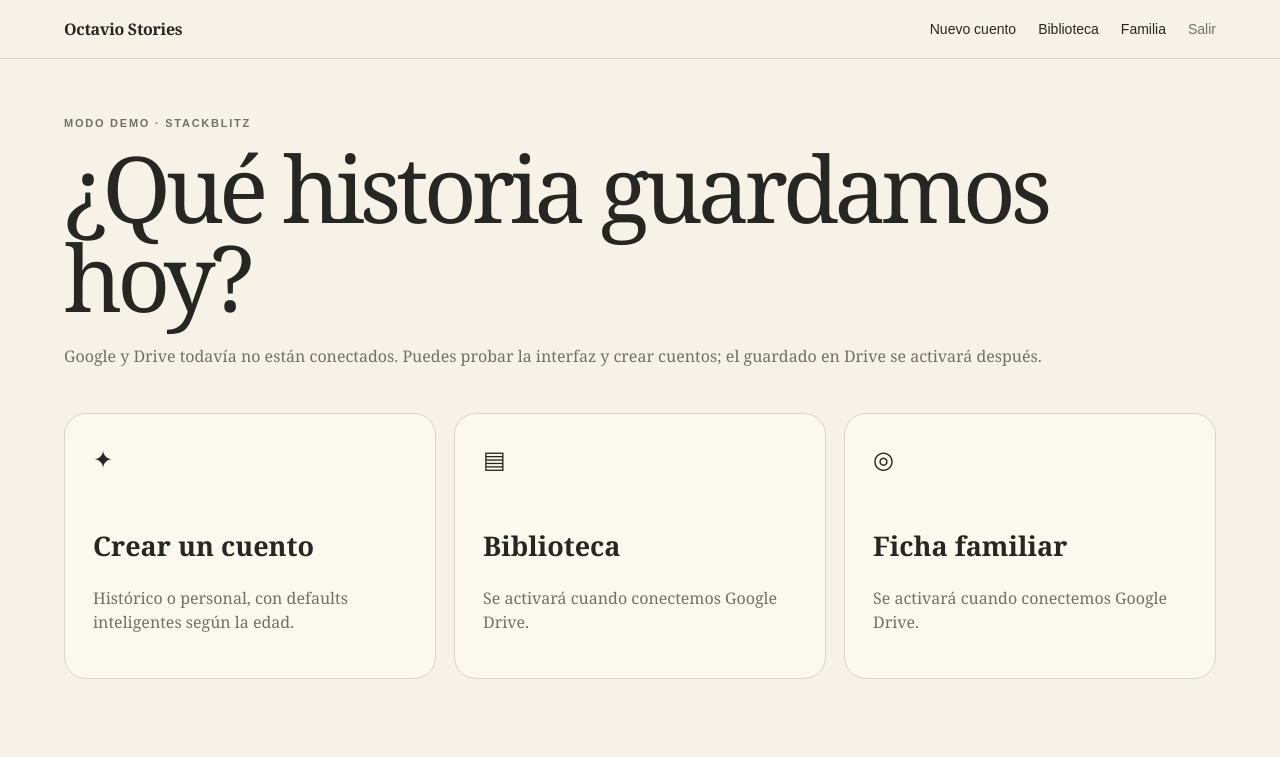
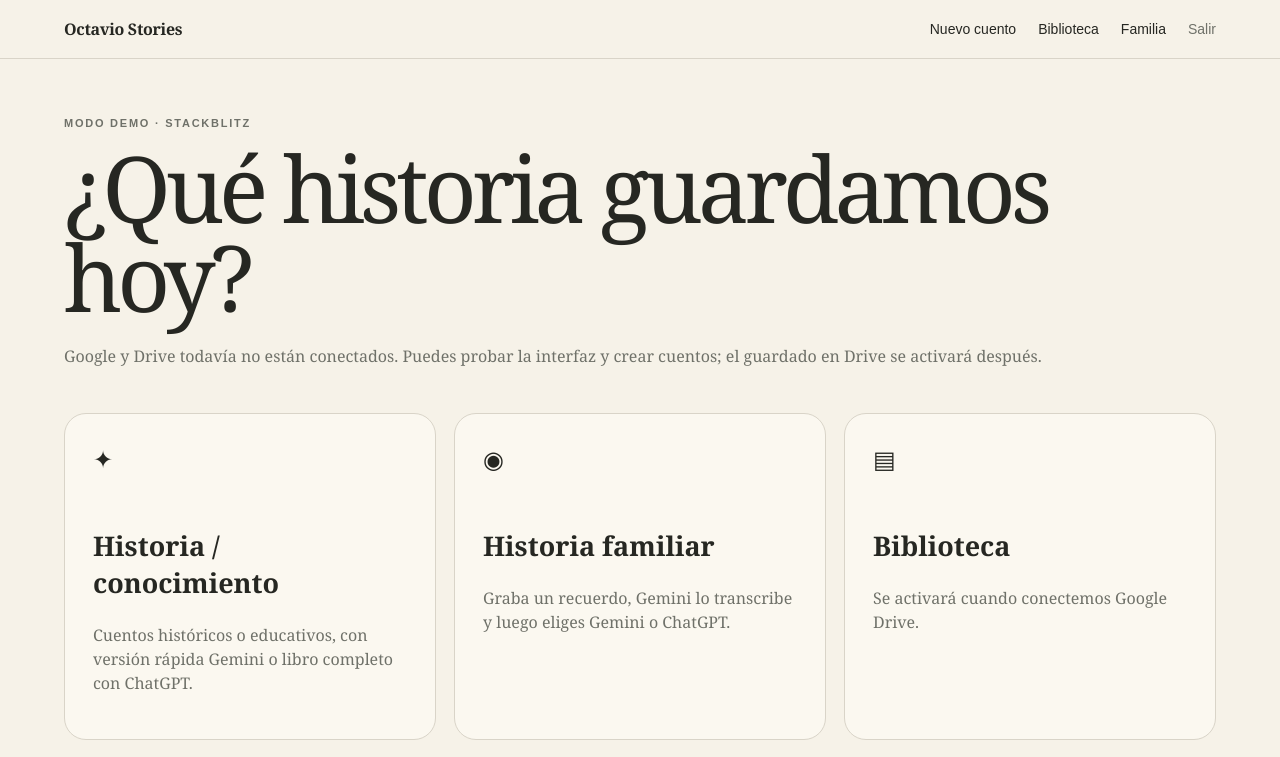
Before and after one commit to danielostale/octavio-story-library, a Next.js app: page / in a window 1280 px wide. Shown: the top 757 px of the page. Built offline with nearby package versions, Linux system fonts and the light colour scheme; no server answers.

Commit message:
Add family story entry to home

```diff
--- a/app/page.tsx
+++ b/app/page.tsx
@@ -22,8 +22,13 @@ export default async function Home() {
           <section className="cardGrid">
             <Link href="/new" className="card actionCard">
               <span className="cardIcon">✦</span>
-              <h2>Crear un cuento</h2>
-              <p>Histórico o personal, con defaults inteligentes según la edad.</p>
+              <h2>Historia / conocimiento</h2>
+              <p>Cuentos históricos o educativos, con versión rápida Gemini o libro completo con ChatGPT.</p>
+            </Link>
+            <Link href="/personal" className="card actionCard">
+              <span className="cardIcon">◉</span>
+              <h2>Historia familiar</h2>
+              <p>Graba un recuerdo, Gemini lo transcribe y luego eliges Gemini o ChatGPT.</p>
             </Link>
             <div className="card actionCard" aria-disabled="true">
               <span className="cardIcon">▤</span>
@@ -69,8 +74,13 @@ export default async function Home() {
         <section className="cardGrid">
           <Link href="/new" className="card actionCard">
             <span className="cardIcon">✦</span>
-            <h2>Crear un cuento</h2>
-            <p>Histórico o personal, con defaults inteligentes según la edad.</p>
+            <h2>Historia / conocimiento</h2>
+            <p>Cuentos históricos o educativos, con versión rápida Gemini o libro completo con ChatGPT.</p>
+          </Link>
+          <Link href="/personal" className="card actionCard">
+            <span className="cardIcon">◉</span>
+            <h2>Historia familiar</h2>
+            <p>Graba un recuerdo, Gemini lo transcribe y luego eliges Gemini o ChatGPT.</p>
           </Link>
           <Link href="/library" className="card actionCard">
             <span className="cardIcon">▤</span>
```
